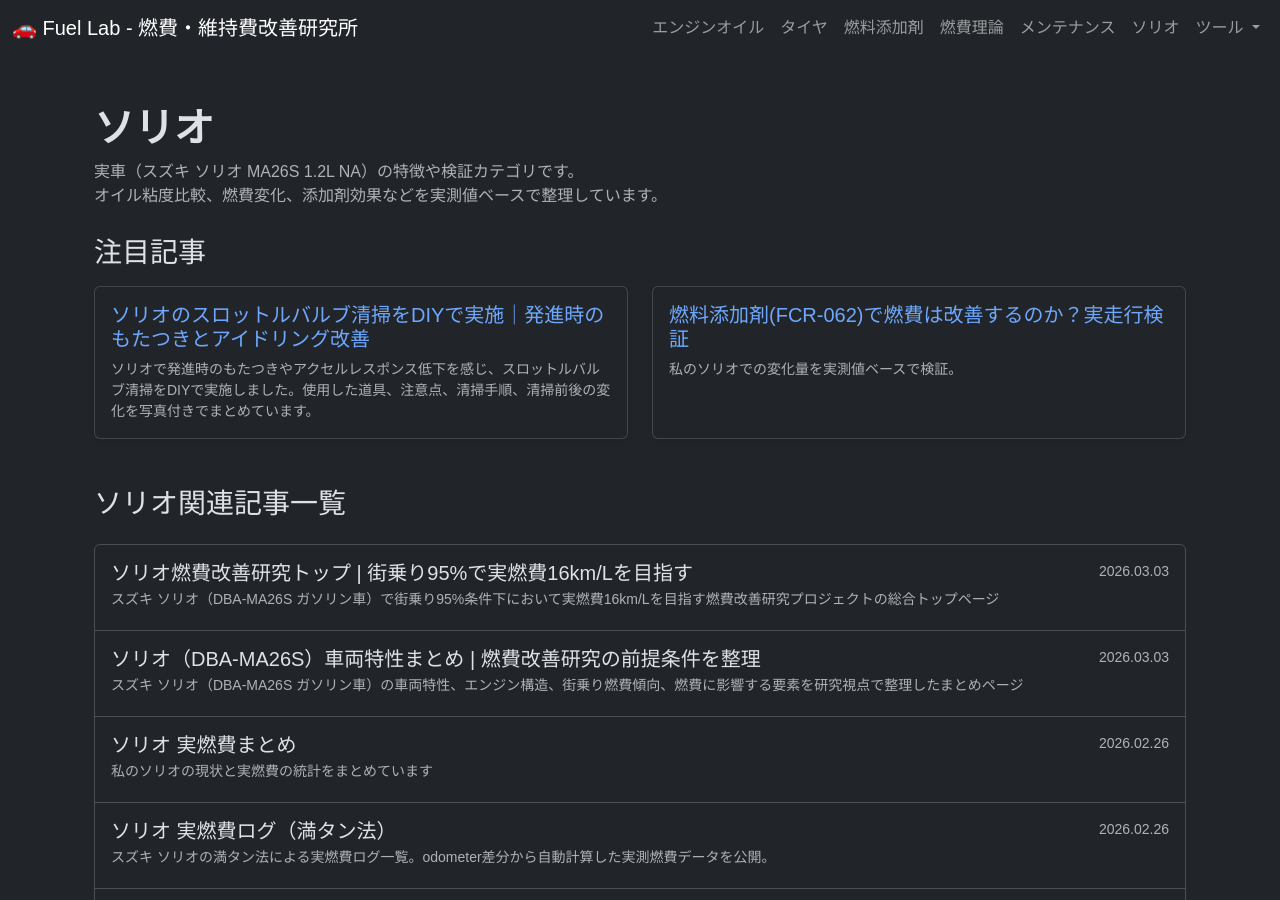
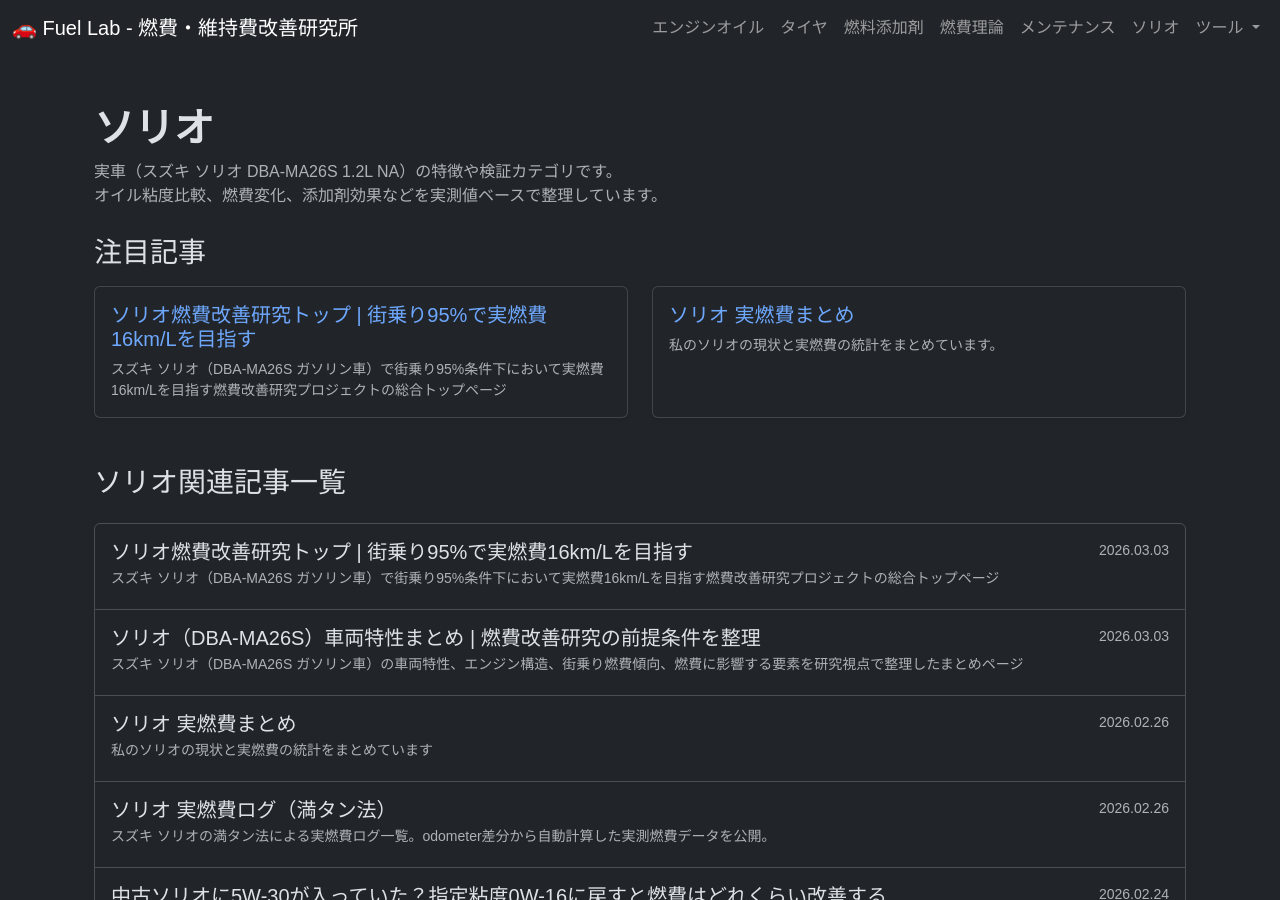
Before and after one commit to funyapar-org/fuel-lab, a Jekyll site: the page built from _category/solio.md, in a window 1280 px wide and 900 px high. Built offline with Jekyll 4.4.1, drawn with Linux system fonts in a browser that asks for light colours.

Commit message:
solio.md を更新

```diff
--- a/_category/solio.md
+++ b/_category/solio.md
@@ -10,7 +10,7 @@
   <div class="mb-4">
     <h1 class="fw-bold">ソリオ</h1>
     <p class="text-muted">
-      実車（スズキ ソリオ MA26S 1.2L NA）の特徴や検証カテゴリです。<br>
+      実車（スズキ ソリオ DBA-MA26S 1.2L NA）の特徴や検証カテゴリです。<br>
       オイル粘度比較、燃費変化、添加剤効果などを実測値ベースで整理しています。
     </p>
   </div>
@@ -25,12 +25,12 @@
         <div class="card h-100 shadow-sm">
           <div class="card-body">
             <h5 class="card-title">
-              <a href="/fuel-lab/solio/solio-throttle-body-cleaning.html" class="text-decoration-none">
-                ソリオのスロットルバルブ清掃をDIYで実施｜発進時のもたつきとアイドリング改善
+              <a href="/fuel-lab/solio/" class="text-decoration-none">
+                ソリオ燃費改善研究トップ | 街乗り95%で実燃費16km/Lを目指す
               </a>
             </h5>
             <p class="card-text text-muted small">
-              ソリオで発進時のもたつきやアクセルレスポンス低下を感じ、スロットルバルブ清掃をDIYで実施しました。使用した道具、注意点、清掃手順、清掃前後の変化を写真付きでまとめています。
+              スズキ ソリオ（DBA-MA26S ガソリン車）で街乗り95%条件下において実燃費16km/Lを目指す燃費改善研究プロジェクトの総合トップページ
             </p>
           </div>
         </div>
@@ -40,12 +40,12 @@
         <div class="card h-100 shadow-sm">
           <div class="card-body">
             <h5 class="card-title">
-              <a href="/fuel-lab/solio/fcr062-effect.html" class="text-decoration-none">
-                燃料添加剤(FCR-062)で燃費は改善するのか？実走行検証
+              <a href="/fuel-lab/solio/solio-fuel-summary.html" class="text-decoration-none">
+                ソリオ 実燃費まとめ
               </a>
             </h5>
             <p class="card-text text-muted small">
-              私のソリオでの変化量を実測値ベースで検証。
+              私のソリオの現状と実燃費の統計をまとめています。
             </p>
           </div>
         </div>
```
